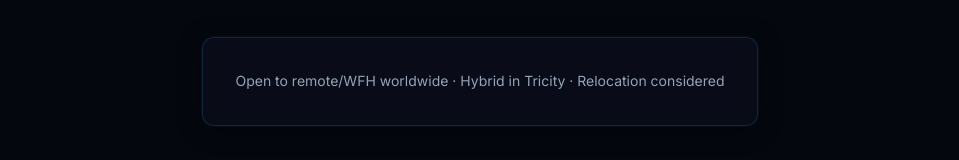
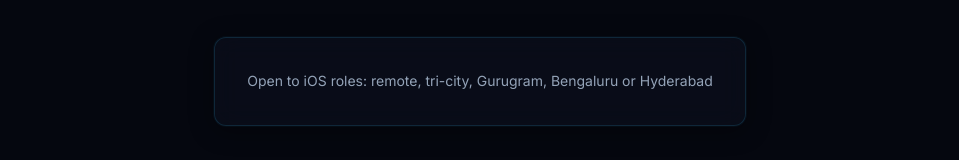
Before and after one commit to ShobhitB2002/shobhit-portfolio, a Next.js app: page / in a window 1280 px wide. Shown: the part 7479-7639 px from the top of the page, without its empty margins (160-1119 px from the left). Built offline with nearby package versions, Linux system fonts and the light colour scheme.

Commit message:
Align contact footer with target locations

```diff
--- a/src/components/Contact.js
+++ b/src/components/Contact.js
@@ -48,7 +48,7 @@
         {/* Location info */}
         <div className="glass-card p-6 md:p-8 inline-block text-left fade-up">
           <p className="text-[var(--text-2)] text-sm leading-relaxed">
-            Open to remote/WFH worldwide · Hybrid in Tricity · Relocation considered
+            Open to iOS roles: remote, tri-city, Gurugram, Bengaluru or Hyderabad
           </p>
         </div>
 
```
